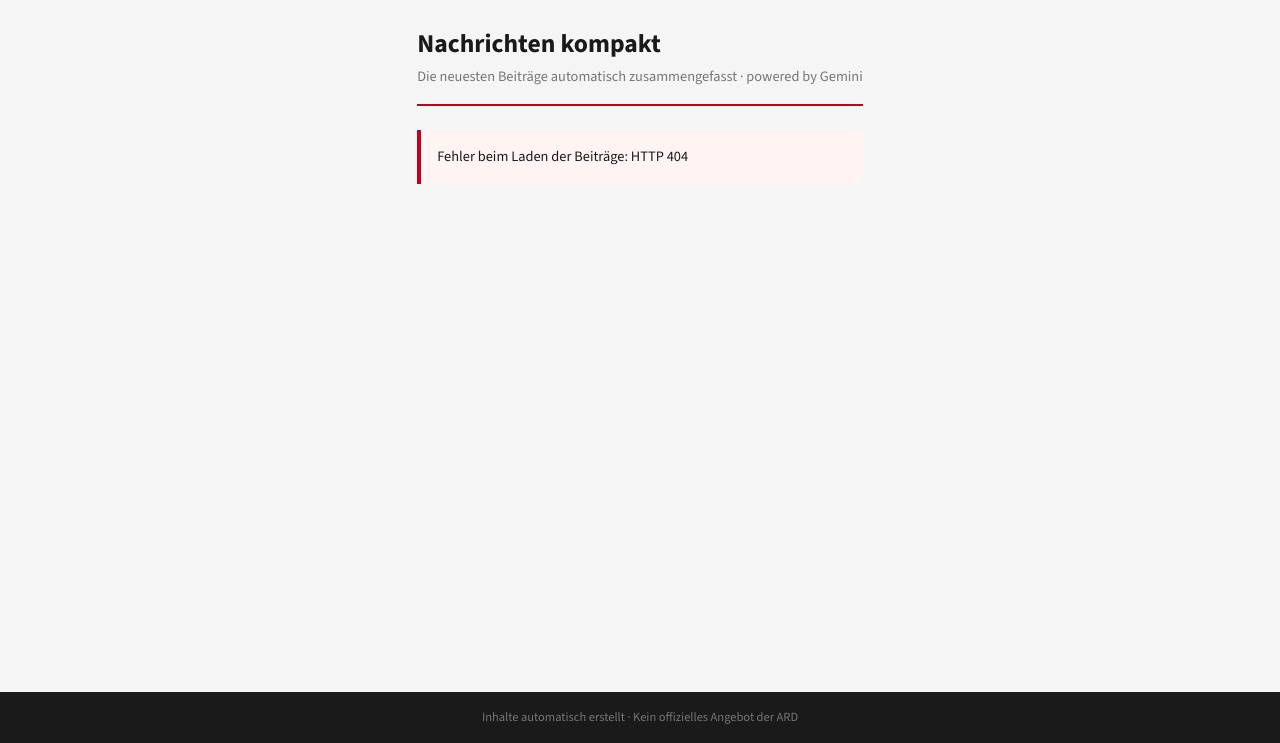
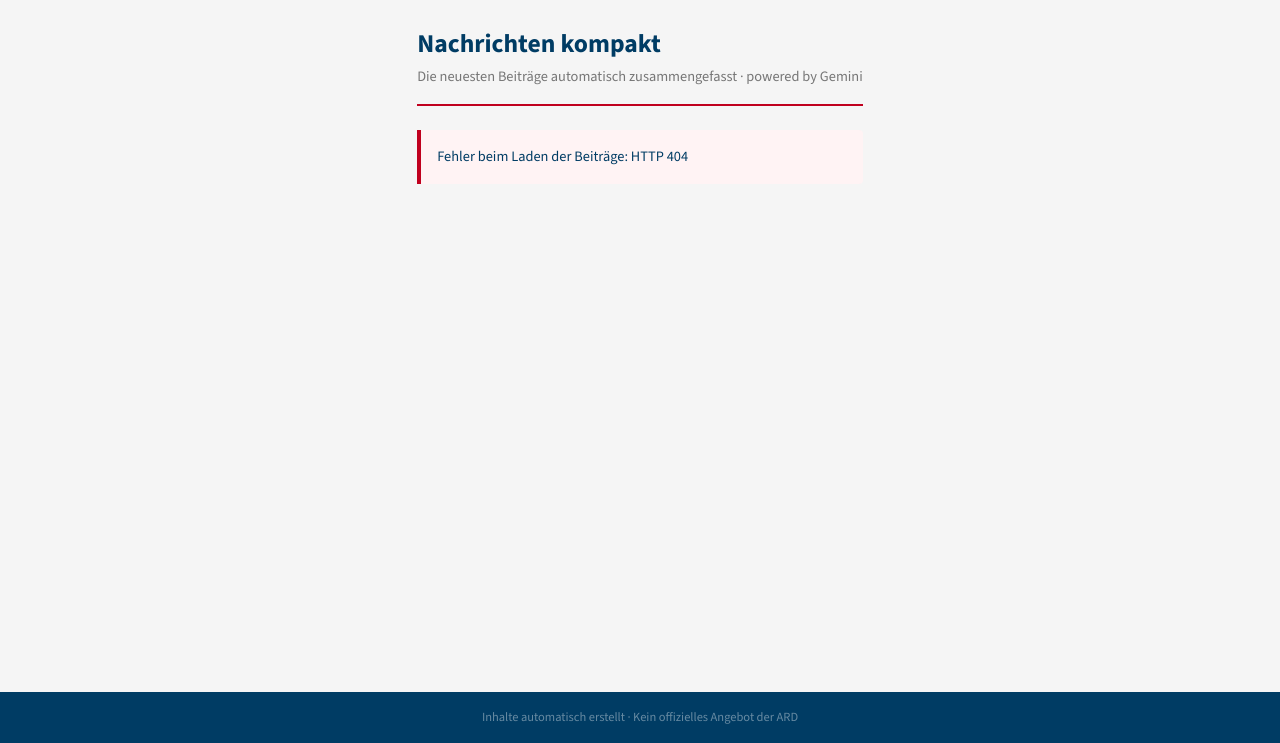
Before and after one commit to lorisobi/tagessummary, a website: page public/index.html in a window 1280 px wide. Shown: the part 57-800 px from the top of the page. Drawn offline with nearby package versions, Linux system fonts and the light colour scheme; no server answers.

Commit message:
commit style

```diff
--- a/public/style.css
+++ b/public/style.css
@@ -2,7 +2,7 @@
 
 :root {
     --ts-red: #c0001e;
-    --ts-dark: #1a1a1a;
+    --ts-dark: #003c64;
     --ts-mid: #333;
     --ts-light: #f5f5f5;
     --ts-border: #e0e0e0;
```
